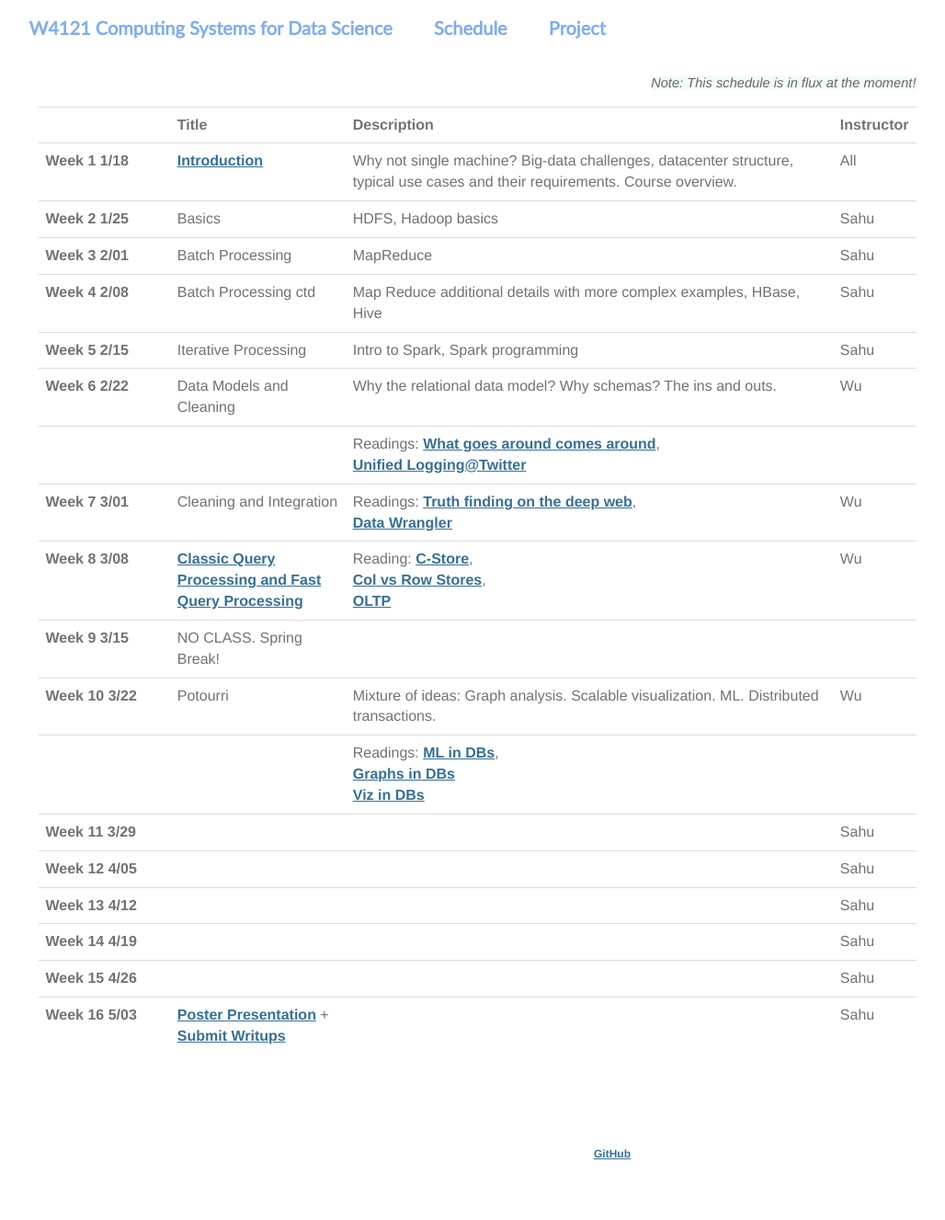
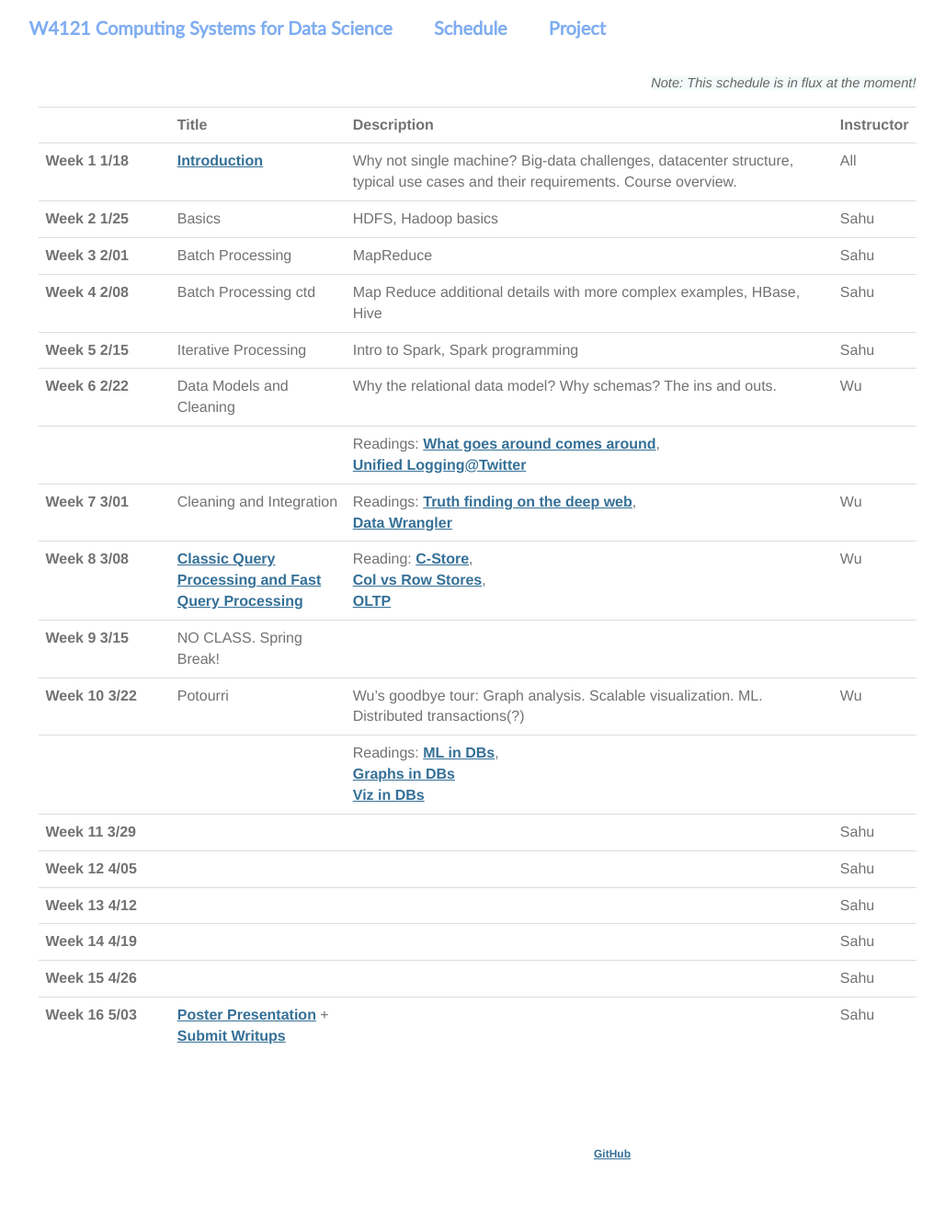
Before and after one commit to KnightMollo/w4121.github.io, a Jekyll site: the page built from schedule.md, in a window 1280 px wide. Shown: the whole page at 92% size, without its empty margins (121-1149 px from the left). Built offline with Jekyll 4.4.1, drawn with Linux system fonts in a browser that asks for light colours.

Commit message:
updated website

```diff
--- a/schedule.md
+++ b/schedule.md
@@ -33,7 +33,7 @@ title: Lectures
 | Week 7 3/01 |  Cleaning and Integration  | Readings: [Truth finding on the deep web](http://www.vldb.org/pvldb/vol6/p97-li.pdf), <br/> [Data Wrangler](http://vis.stanford.edu/papers/wrangler) | Wu
 | Week 8 3/08 |  [Classic Query Processing and Fast Query Processing](https://w4121.github.io/lectures/qproc-primer)  | Reading: [C-Store](http://db.csail.mit.edu/projects/cstore/vldb.pdf), <br/> [Col vs Row Stores](http://db.csail.mit.edu/projects/cstore/abadi-sigmod08.pdf), <br/> [OLTP](http://nms.csail.mit.edu/~stavros/pubs/OLTP_sigmod08.pdf) | Wu
 | Week 9 3/15 | NO CLASS.  Spring Break!
-| Week 10 3/22 | Potourri  | Mixture of ideas: Graph analysis. Scalable visualization. ML. Distributed transactions. | Wu
+| Week 10 3/22 | Potourri  | Wu's goodbye tour: Graph analysis. Scalable visualization. ML. Distributed transactions(?) | Wu
 |        |                           |  Readings: [ML in DBs](http://vldb.org/pvldb/vol5/p1700_joehellerstein_vldb2012.pdf), <br/> [Graphs in DBs](http://pages.cs.wisc.edu/~jignesh/publ/Grail.pdf)<br/>[Viz in DBs](http://sirrice.github.io/files/papers/ermac-vldb14.pdf) |
 | Week 11 3/29 |   | | Sahu
 | Week 12 4/05 |   | | Sahu
```
